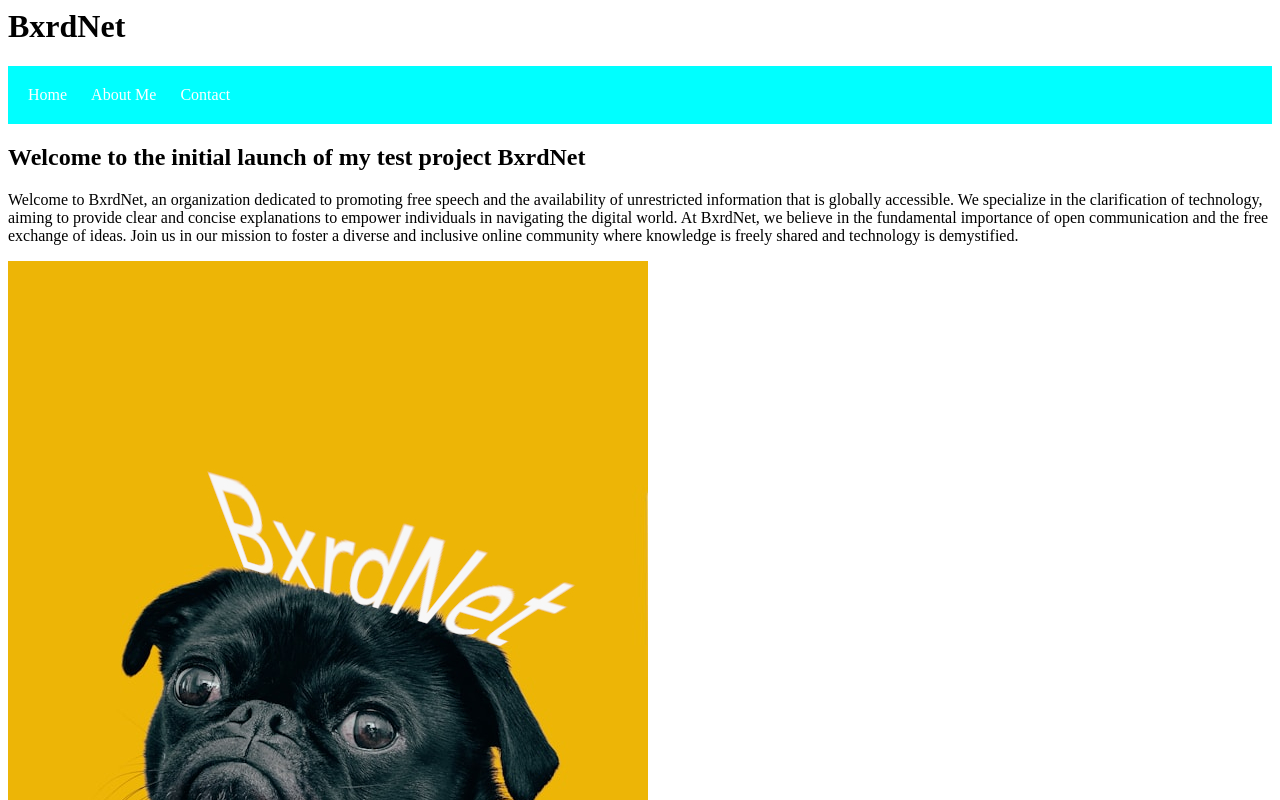
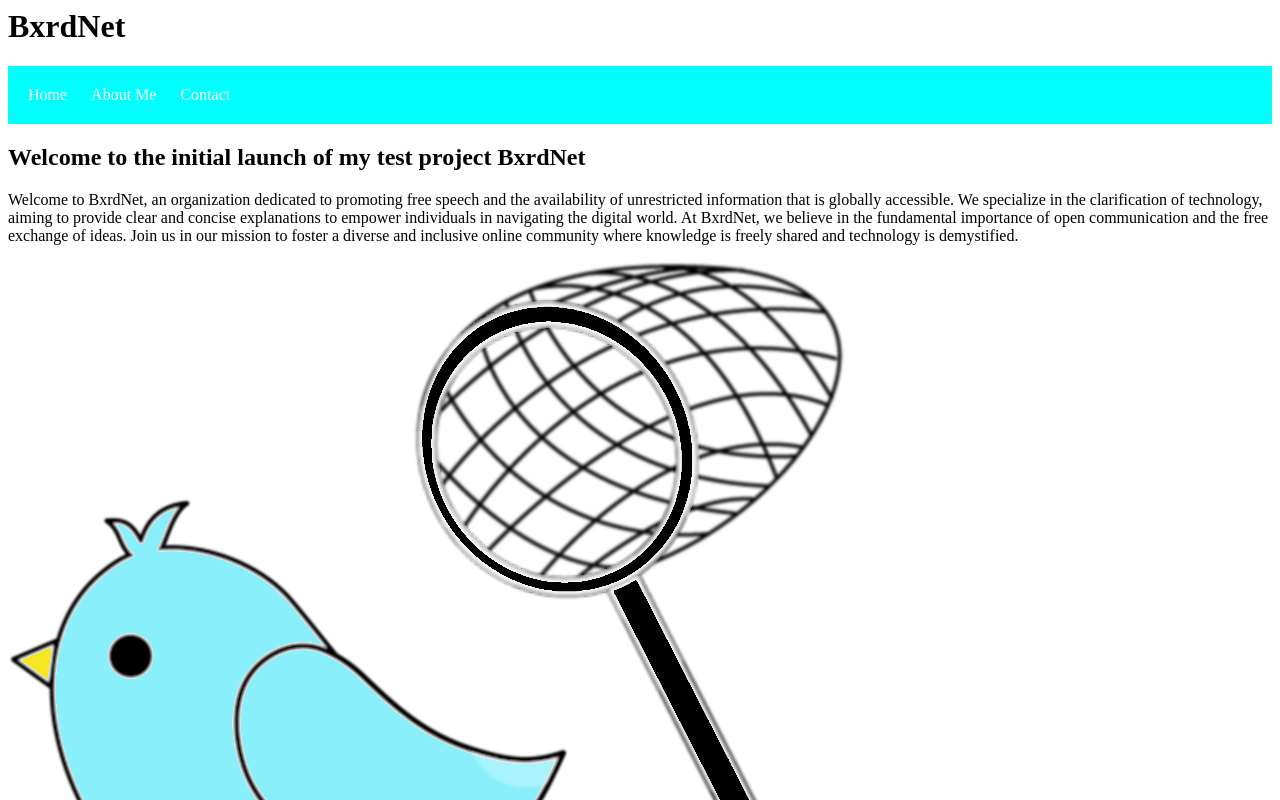
Before and after one commit to bxrd/BxrdNet-Test, a plain HTML site: page index.html in a window 1280 px wide. Shown: the top 800 px of the page. Drawn offline with Linux system fonts and the light colour scheme.

Commit message:
Images Edit, removed bxrdnetDog and replaced with bxrdnetLogo with watermark. Currently nav is working except when on About Me page, clicking About Me again return an error

```diff
--- a/index.html
+++ b/index.html
@@ -30,7 +30,7 @@
 				At BxrdNet, we believe in the fundamental importance of open communication and the free exchange of ideas.
 				Join us in our mission to foster a diverse and inclusive online community where knowledge is freely shared and technology is demystified.</p>
 			<!-- END: introduction-paragraph -->
-			<img src="images/bxrdnetDog.jpg" alt="a random pug who likes BxrdNet, Dog">
+			<img src="images/bxrdnetLogo-watermarked.png" alt="a random pug who likes BxrdNet, Dog">
 		</main>
 		<footer>
 			<p>&copy; 2024 BxrdNet</p>
```
Also changed, not shown: pages/about.html (+1 -1 lines), images/bxrdnetDog.jpg (deleted), images/bxrdnetLogo-watermarked.png (added).
